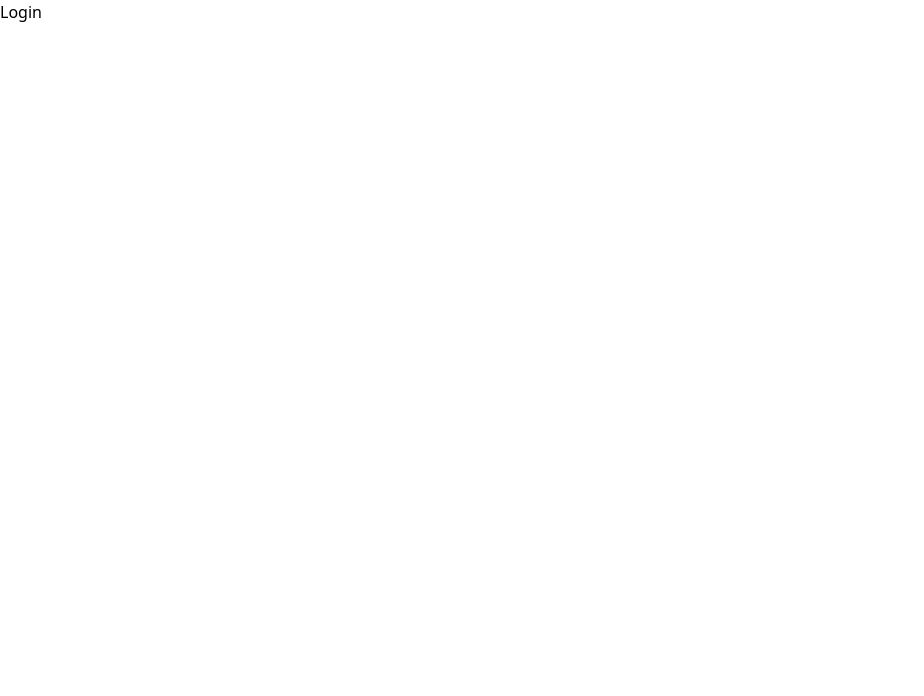
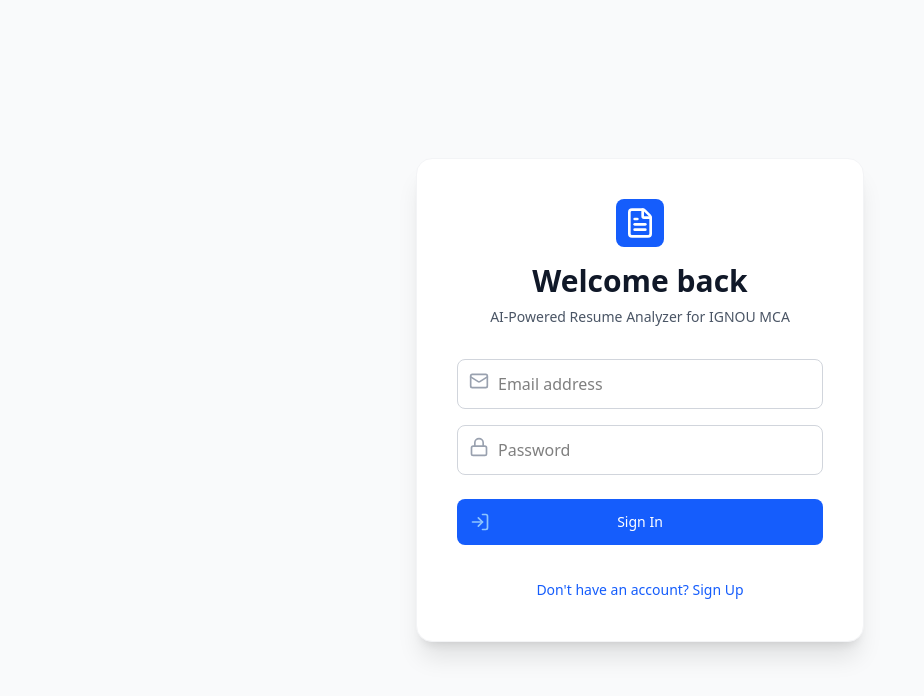
Before and after one commit to Jai-singh-2000/Ai-resume-builder, a React app: page /login in a window 1280 px wide. Shown: the top 696 px of the page, without its empty margins (0-924 px from the left). Built offline with nearby package versions, Linux system fonts and the light colour scheme; no server answers; the HTML template or start-up script is replaced by a standard one.

Commit message:
add: login page

```diff
--- a/src/pages/Login.jsx
+++ b/src/pages/Login.jsx
@@ -1,4 +1,108 @@
+import { useState } from 'react';
+import { useNavigate } from 'react-router-dom';
+import { Mail, Lock, LogIn, UserPlus, FileText } from 'lucide-react';
+import { supabase } from '../api/supabaseClient';
+
 const Login = () => {
-  return <div>Login</div>;
+  const [isSignUp, setIsSignUp] = useState(false);
+  const [email, setEmail] = useState('');
+  const [password, setPassword] = useState('');
+  const [loading, setLoading] = useState(false);
+  const [error, setError] = useState(null);
+  const navigate = useNavigate();
+
+  const handleAuth = async (e) => {
+    e.preventDefault();
+    setLoading(true);
+    setError(null);
+
+    try {
+      if (isSignUp) {
+        const { error } = await supabase.auth.signUp({ email, password });
+        if (error) throw error;
+        alert('Check your email for the confirmation link!');
+      } else {
+        const { error } = await supabase.auth.signInWithPassword({ email, password });
+        if (error) throw error;
+        navigate('/'); // Redirect to dashboard on success
+      }
+    } catch (err) {
+      setError(err.message);
+    } finally {
+      setLoading(false);
+    }
+  };
+
+  return (
+    <div className="min-h-screen flex items-center justify-center bg-gray-50 px-4">
+      <div className="max-w-md w-full space-y-8 bg-white p-10 rounded-2xl shadow-xl border border-gray-100">
+        <div className="text-center">
+          <div className="mx-auto h-12 w-12 bg-blue-600 rounded-lg flex items-center justify-center mb-4">
+            <FileText className="text-white h-8 w-8" />
+          </div>
+          <h2 className="text-3xl font-extrabold text-gray-900">
+            {isSignUp ? 'Create your account' : 'Welcome back'}
+          </h2>
+          <p className="mt-2 text-sm text-gray-600">
+            AI-Powered Resume Analyzer for IGNOU MCA
+          </p>
+        </div>
+
+        <form className="mt-8 space-y-6" onSubmit={handleAuth}>
+          {error && (
+            <div className="bg-red-50 text-red-600 p-3 rounded-md text-sm border border-red-200">
+              {error}
+            </div>
+          )}
+
+          <div className="space-y-4">
+            <div className="relative">
+              <Mail className="absolute left-3 top-3 h-5 w-5 text-gray-400" />
+              <input
+                type="email"
+                required
+                className="block w-full pl-10 pr-3 py-3 border border-gray-300 rounded-lg focus:ring-2 focus:ring-blue-500 focus:border-blue-500 outline-none transition-all"
+                placeholder="Email address"
+                value={email}
+                onChange={(e) => setEmail(e.target.value)}
+              />
+            </div>
+            <div className="relative">
+              <Lock className="absolute left-3 top-3 h-5 w-5 text-gray-400" />
+              <input
+                type="password"
+                required
+                className="block w-full pl-10 pr-3 py-3 border border-gray-300 rounded-lg focus:ring-2 focus:ring-blue-500 focus:border-blue-500 outline-none transition-all"
+                placeholder="Password"
+                value={password}
+                onChange={(e) => setPassword(e.target.value)}
+              />
+            </div>
+          </div>
+
+          <button
+            type="submit"
+            disabled={loading}
+            className="group relative w-full flex justify-center py-3 px-4 border border-transparent text-sm font-medium rounded-lg text-white bg-blue-600 hover:bg-blue-700 focus:outline-none focus:ring-2 focus:ring-offset-2 focus:ring-blue-500 transition-colors disabled:opacity-50"
+          >
+            <span className="absolute left-0 inset-y-0 flex items-center pl-3">
+              {isSignUp ? <UserPlus className="h-5 w-5 text-blue-300" /> : <LogIn className="h-5 w-5 text-blue-300" />}
+            </span>
+            {loading ? 'Processing...' : isSignUp ? 'Sign Up' : 'Sign In'}
+          </button>
+        </form>
+
+        <div className="text-center mt-4">
+          <button
+            onClick={() => setIsSignUp(!isSignUp)}
+            className="text-sm text-blue-600 hover:underline font-medium"
+          >
+            {isSignUp ? 'Already have an account? Sign In' : "Don't have an account? Sign Up"}
+          </button>
+        </div>
+      </div>
+    </div>
+  );
 };
+
 export default Login;
```
